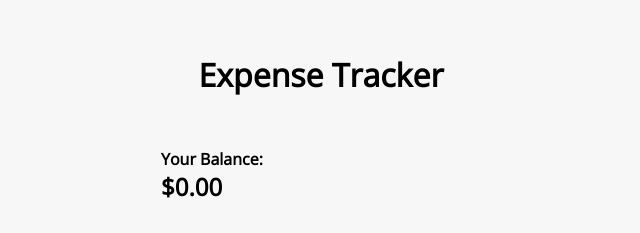
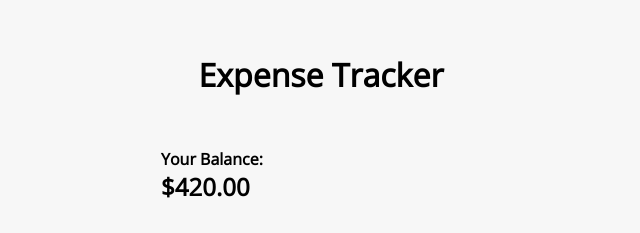
Before and after one commit to GLADI8R/Expense-Tracker, a React (Create React App) app: page / in a window 1280 px wide. Shown: the top 233 px of the page, without its empty margins (319-959 px from the left). Built offline with nearby package versions, Linux system fonts and the light colour scheme.

Commit message:
Add functionality to get total balance

```diff
--- a/src/components/Balance.js
+++ b/src/components/Balance.js
@@ -1,10 +1,18 @@
+import { useContext } from 'react';
+import { GlobalContext } from '../context/GlobalState';
 import '../styles/styles.scss';
 
 export const Balance = () => {
+	//use destructuring to get transactions
+	const { transactions } = useContext(GlobalContext);
+
+	const amounts = transactions.map(transaction => transaction.amount);
+	const total = amounts.reduce((amount, item) => (amount += item), 0).toFixed(2);
+
 	return (
 		<>
 			<h4>Your Balance:</h4>
-			<h2>$0.00</h2>
+			<h2>${total}</h2>
 		</>
 	)
 }
```
